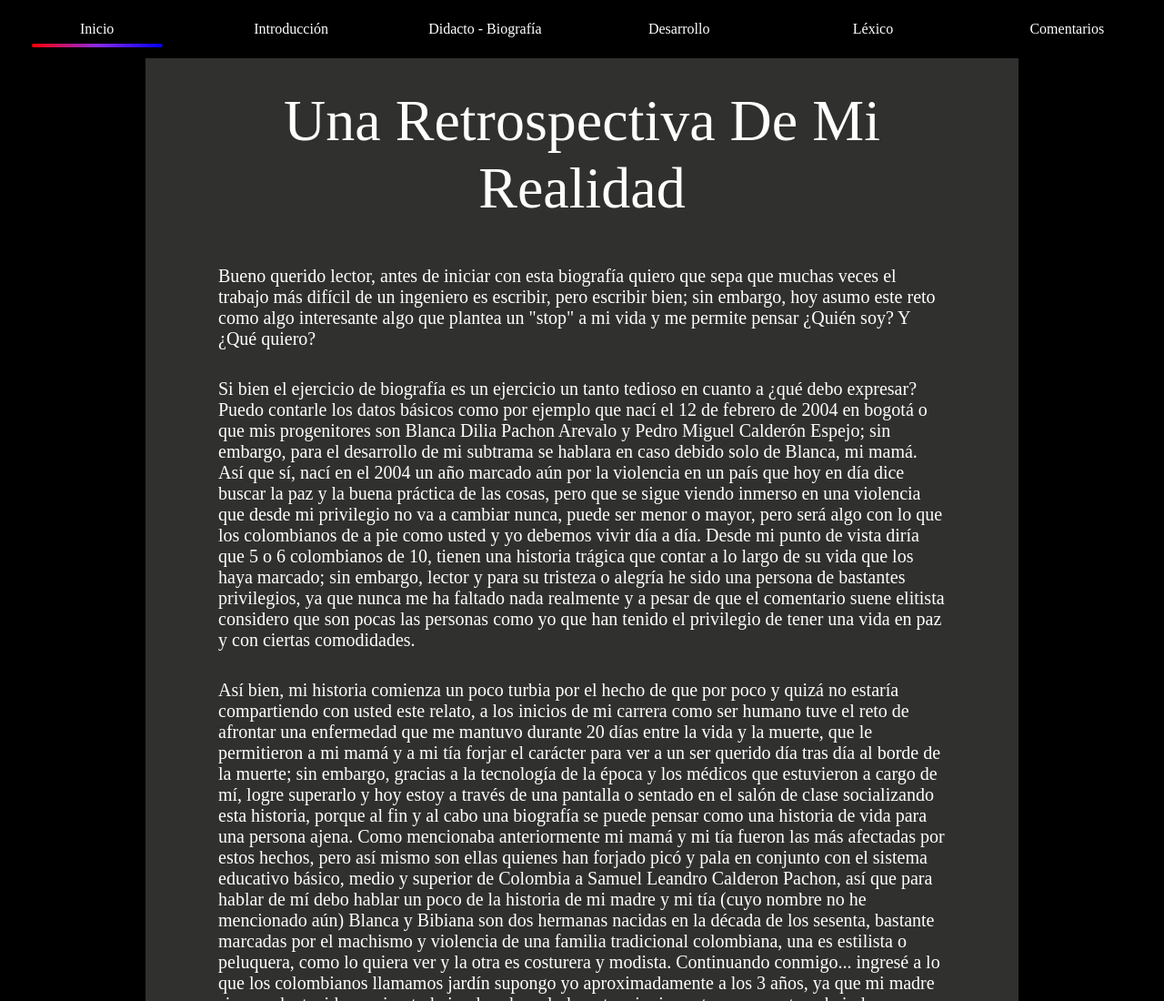
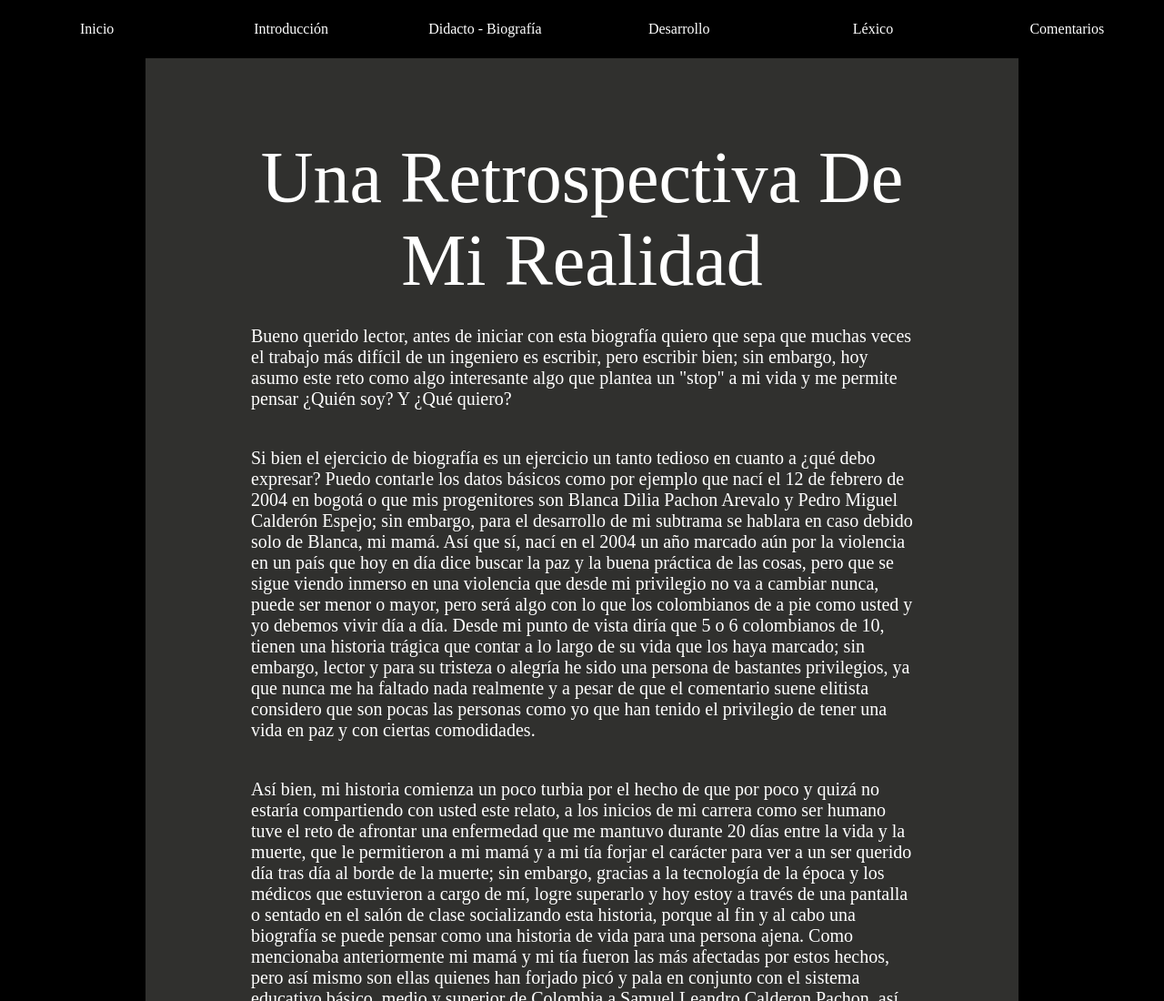
Before and after one commit to xdSAMUbx/Portafolio-Web, a plain HTML site: page templates/didactobiografia.html in a window 1280 px wide. Shown: the top 1100 px of the page at 91% size. Drawn offline with nearby package versions, Linux system fonts and the light colour scheme; a web font is replaced by a local one.

Commit message:
correcciones

```diff
--- a/script/script.js
+++ b/script/script.js
@@ -1,7 +1,18 @@
-function callback(){
+let lastScrollTop = 0;
+const header = document.querySelector('header');
 
-}
+window.addEventListener('scroll', function() {
+    window.requestAnimationFrame(function() {
+        let currentScroll = window.pageYOffset || document.documentElement.scrollTop;
 
-
-
-const observer = new IntersectionObserver(callback, options);
+        if (currentScroll > lastScrollTop) {
+            // Scroll hacia abajo, ocultamos el header
+            header.style.top = '-4rem';
+        } else {
+            // Scroll hacia arriba, mostramos el header
+            header.style.top = '0rem';
+        }
+        // Actualizamos lastScrollTop evitando valores negativos
+        lastScrollTop = currentScroll <= 0 ? 0 : currentScroll;
+    });
+});
--- a/static/css/style-2.css
+++ b/static/css/style-2.css
@@ -9,10 +9,12 @@
     box-sizing: border-box;
 }
 
-header {
+header{
+    height: 4rem;
     background-color: #000;
-    position: sticky;
+    position: fixed;
     width: 100%;
+    z-index: 1000;
     transition: top 0.5s ease-in-out;
 }
 
@@ -20,17 +22,9 @@
     background: #000;
 }
 
-main{
-    background: #30302e;
-    margin-top: auto;
-    margin-left: auto;
-    margin-right: auto;
-    width: 75%;
-}
-
 .list{
-    height: 4rem;
     width: 100%;
+    height: 100%;
     display: flex;
     align-items: center;
     justify-content: center;
@@ -43,7 +37,6 @@
     align-items: center;
     justify-content: center;
     width: 16rem;
-    height: 100%;
     font-size: 1rem;
     color: white;
     text-decoration: none;
@@ -67,23 +60,28 @@
     max-width: 14rem;
 }
 /*------------------------------------INTRODUCCION----------------------*/
-
+.main-intro{
+    color: white;
+}
 /*------------------------------------DIDACTO----------------------*/
 .didacto{
+    padding: 150px 100px 100px;
+    background: #30302e;
+    box-sizing: border-box;
+    width: 75%;
+    margin: auto;
     color: white;
 }
 
 .didacto .title-didacto{
-    padding: 2rem;
-    font-size: 4rem;
+    font-size: 5rem;
     text-align: center;
 }
 
 .didacto .txt-didacto{
     font-size: 20px;
     padding: 1rem;
-    padding-left: 5rem;
-    padding-right: 5rem;
+    margin-top: 10px;
 }
 /*------------------------------------DESARROLLO----------------------*/
 
--- a/templates/didactobiografia.html
+++ b/templates/didactobiografia.html
@@ -17,7 +17,6 @@
           <a href="../templates/comentarios.html" class="item-list">Comentarios</a>
       </nav>
   </header>
-  <main>
     <div class="didacto">
       <p class="title-didacto">Una Retrospectiva De Mi Realidad</p>
       <p class="txt-didacto">Bueno querido lector, antes de iniciar con esta biografía quiero que sepa que muchas veces el trabajo más difícil de un ingeniero es escribir, pero escribir bien; sin embargo, hoy asumo este reto como algo interesante algo que plantea un "stop" a mi vida y me permite pensar ¿Quién soy? Y ¿Qué quiero?</p>
@@ -33,24 +32,6 @@
       <p class="txt-didacto">A todas estas pensará usted entonces ¿por qué ingeniería? Pues bueno más allá del posible éxito monetario que plantea ser ingeniero, se trata de una carrera que en general busca optimizar y mejorar las acciones del ser humano haciendo uso de ciencias como la matemática, física, química, etc. Esto plantea un reto para cualquier ser humano, reto el cual he asumido y disfrutado, ya que me ha permitido evaluar la operatividad de las cosas buscando siempre la opción que menos esfuerzo requiera y mayor satisfacción obtenga, aunque el comentario suene de perezoso es finalmente lo que busca cualquier ingeniero.</p>
       <p class="txt-didacto">Entre a esta carrera de “papayaso” y no se me ha dado para nada mal, pues la matemática y las ciencias humanas que son parte fundamental me han entrado como anillo al dedo para sentir que estoy haciendo las cosas bien, hoy en día en sexto semestre me siento en paz con todo lo que he hecho, a lo largo de mi vida he tenido éxitos y caídas, pero he sabido levantarme poco a poco. Para la fecha que escribo esto tengo grandes expectativas sobre mi futuro, pues los hobbies han cambiado y aunque siguen presente los videojuegos (algo con lo que debo aprender a convivir) la programación, la geodesia y la alta expectativa del catastro de alto nivel me permiten hoy en día soñar con una vida interesante.</p>
     </div>
-    <script type="text/javascript">
-      let lastScrollTop = window.pageYOffset || document.documentElement.scrollTop || document.body.scrollTop;
-      const header = document.querySelector('header');
-      window.addEventListener('scroll', function() {
-          window.requestAnimationFrame(function() {
-              let currentScroll = window.pageYOffset || document.documentElement.scrollTop || document.body.scrollTop;
-
-              if (currentScroll > lastScrollTop) {
-                  // Scroll hacia abajo, ocultamos el header
-                  header.style.top = '-4rem';
-              } else {
-                  // Scroll hacia arriba, mostramos el header
-                  header.style.top = '0rem';
-              }
-              lastScrollTop = currentScroll <= 0 ? 0 : currentScroll; // Evitar valores negativos
-          });
-      })
-    </script>
-  </main>
+    <script src="../script/script.js"></script>
 </body>
 </html>
```
Also changed, not shown: templates/introduccion.html (+38 -1 lines).
